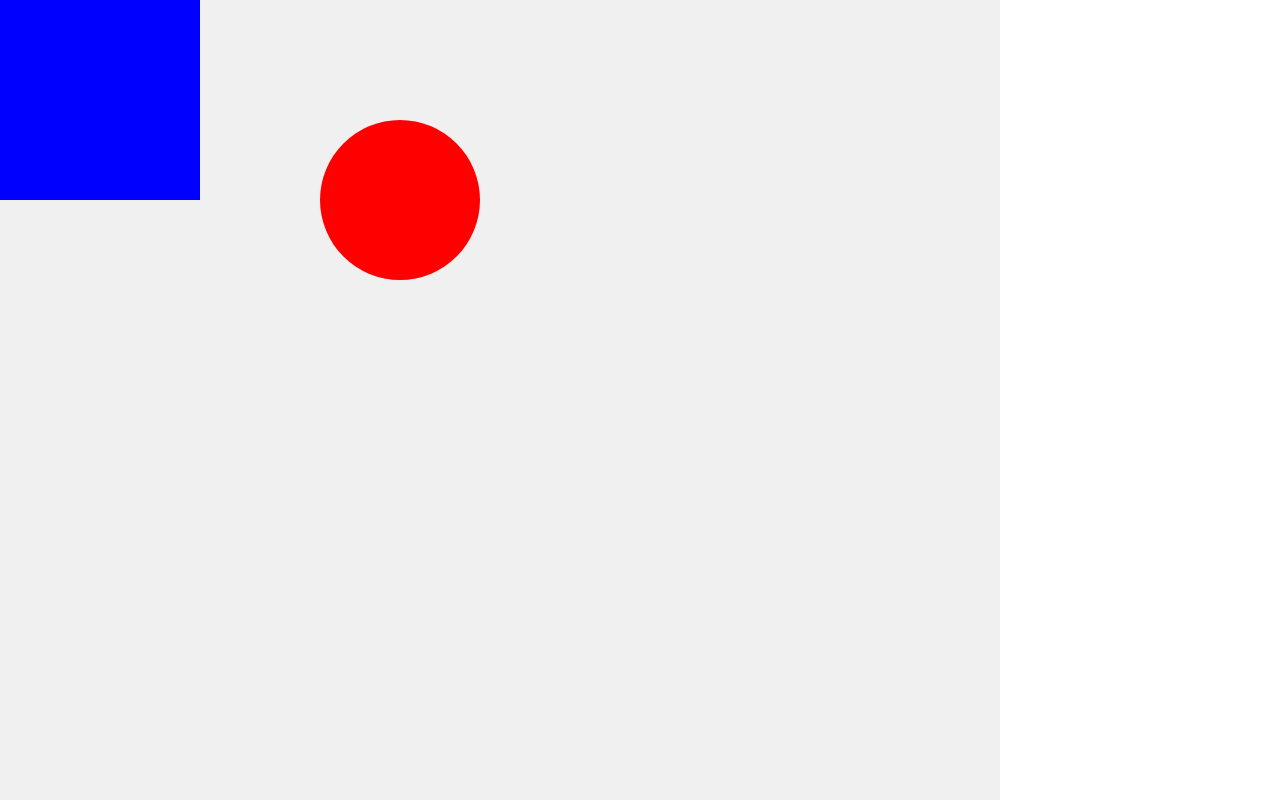
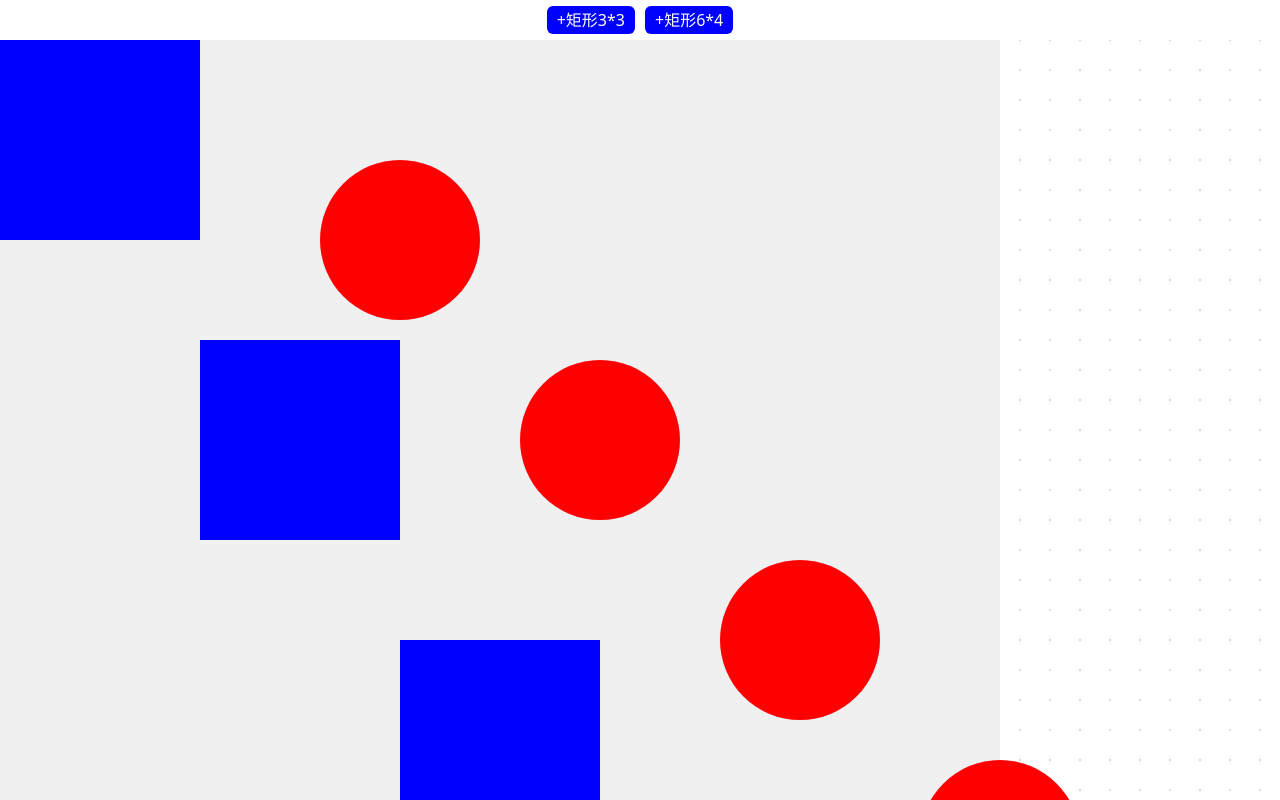
Before and after one commit to ssieie/seat-of-canvas, a Vue app: page / in a window 1280 px wide. Built offline with nearby package versions, Linux system fonts and the light colour scheme.

Commit message:
基础框架调整

```diff
--- a/src/components/HelloWorld.vue
+++ b/src/components/HelloWorld.vue
@@ -35,13 +35,33 @@ onUnmounted(() => {
 </script>
 
 <template>
-  <div class="wrapper" ref="wrapperRef"></div>
+  <div class="btns">
+    <div class="btn">+矩形3*3</div>
+    <div class="btn">+矩形6*4</div>
+  </div>
+  <div class="wrapper" @contextmenu.prevent ref="wrapperRef"></div>
 </template>
 
 <style scoped>
+.btns {
+  height: 40px;
+  display: flex;
+  align-items: center;
+  justify-content: center;
+  gap: 10px;
+}
+
+.btn {
+  background: blue;
+  padding: 2px 10px;
+  color: white;
+  border-radius: 6px;
+  cursor: pointer;
+}
+
 .wrapper {
   width: 100vw;
-  height: 100vh;
+  height: calc(100vh - 40px);
   overflow: hidden;
 }
 </style>
--- a/src/components/script/container/container.ts
+++ b/src/components/script/container/container.ts
@@ -85,12 +85,13 @@ class Container {
       let offsetX = this.transformState.offsetX
       let offsetY = this.transformState.offsetY
 
-      const zoomFactor = 1.1
+      const zoomFactor = 1.09
       const oldScale = scale
       const mouseX = e.offsetX
       const mouseY = e.offsetY
 
       if (e.deltaY < 0) {
+        if (scale > 3) return
         scale *= zoomFactor
       } else {
         scale /= zoomFactor
@@ -101,7 +102,7 @@ class Container {
 
       store.updateState('containerTransformState', {
         ...this.transformState,
-        scale,
+        scale: scale,
         offsetX: mouseX - (mouseX - offsetX) * scaleChange,
         offsetY: mouseY - (mouseY - offsetY) * scaleChange,
       });
--- /dev/null
+++ b/src/components/script/graphic/graphic.types.ts
@@ -0,0 +1,19 @@
+export interface Group {
+  group_id: string;
+  group_name: string;
+  z_index: number;
+  size: number;
+}
+
+type ElementType = 'rectangle' | 'circle' | 'triangle' | 'polygon';
+
+export interface Element {
+  id: string;
+  group_by: string
+  type: ElementType;
+  x: number;
+  y: number;
+  width?: number;
+  height?: number;
+  radius?: number;
+}
--- /dev/null
+++ b/src/components/script/render/drawGrid.ts
@@ -0,0 +1,32 @@
+import {getTransformState} from "../transform/transform.ts";
+
+export default function drawGrid(
+  ctx: CanvasRenderingContext2D,
+  width: number,
+  height: number,
+): void {
+  const {scale: rawScale, offsetX, offsetY} = getTransformState();
+
+  const scale = Math.min(Math.max(rawScale, 0.75), 3); // 限制 scale 在 0.2 ~ 5 之间
+
+  const gridSpacing = 30; // 原始点阵间距
+  let dotRadius = 1;  // 每个点的半径
+  const scaledSpacing = gridSpacing * scale;
+
+  const startX = offsetX % scaledSpacing;
+  const startY = offsetY % scaledSpacing;
+
+  ctx.save();
+  ctx.fillStyle = '#ccc';
+  dotRadius = scale > 1 ? dotRadius * scale : dotRadius;
+
+  for (let x = startX; x < width; x += scaledSpacing) {
+    for (let y = startY; y < height; y += scaledSpacing) {
+      ctx.beginPath();
+      ctx.arc(x, y, dotRadius, 0, Math.PI * 2);
+      ctx.fill();
+    }
+  }
+
+  ctx.restore();
+}
--- a/src/components/script/render/render.ts
+++ b/src/components/script/render/render.ts
@@ -1,6 +1,7 @@
 import type {RenderTargetInstances} from "./render.types.ts";
 import type {Canvaser} from "../core/core.types.ts";
 import behaviorTasksInstance from "../behaviorTasks/behaviorTasks.ts";
+import drawGrid from "./drawGrid.ts";
 
 class Render {
   cvs: HTMLCanvasElement;
@@ -33,6 +34,8 @@ class Render {
 
       this.$.clearRect(0, 0, this.cvs.width, this.cvs.height);
 
+      drawGrid(this.$, this.cvs.width, this.cvs.height)
+
       for (const key in instances) {
         instances[key]?.draw?.();
       }
--- a/src/components/script/runtimeStore/runtimeStore.ts
+++ b/src/components/script/runtimeStore/runtimeStore.ts
@@ -1,9 +1,11 @@
 import type {ContainerTransformState} from "../container/container.type.ts";
+import type {Element, Group} from "../graphic/graphic.types.ts";
 
 
 type RuntimeState = {
   containerTransformState: ContainerTransformState
-
+  group: Group[]
+  element: Element
 };
 
 
@@ -15,7 +17,9 @@ function initRuntimeState(): RuntimeState {
       offsetX: 0,
       offsetY: 0,
       scale: 1,
-    }
+    },
+    group: [],
+    element: []
   }
 }
 
@@ -68,13 +72,13 @@ class RuntimeStore {
   }
 
   // 订阅特定字段
-  subscribe<K extends keyof RuntimeState>(key: K, listener: (val: RuntimeState[K], old: RuntimeState[K]) => void) {
+  subscribe<K extends keyof RuntimeState>(key: K, listener: (val: RuntimeState[K], old: RuntimeState[K]) => void, immediately = false) {
     if (!this.listeners[key]) {
-      this.listeners[key] = new Set();
+      this.listeners[key] = new Set() as Listeners[K];
     }
     this.listeners[key].add(listener);
     // 立即触发一次
-    listener(this.state[key], this.state[key]);
+    immediately && listener(this.state[key], this.state[key]);
   }
 
   // 取消订阅
--- a/src/components/script/test/test.ts
+++ b/src/components/script/test/test.ts
@@ -17,15 +17,21 @@ class Test {
     const screen1 = originToScreen(-1000, -1000);
     ctx.fillRect(screen1.x, screen1.y, scaleSize(2000), scaleSize(2000)) // 背景大点方便拖动
 
+
+    for (let i = 0; i < 100; i++) {
       ctx.fillStyle = 'blue'
-    const screen2 = originToScreen(0, 0);
+      const screen2 = originToScreen(0 + i * 200, 0 + i * 300);
       ctx.fillRect(screen2.x, screen2.y, scaleSize(200), scaleSize(200))
+    }
 
+    for (let i = 0; i < 100; i++) {
       ctx.fillStyle = 'red'
       ctx.beginPath()
-    const screen3 = originToScreen(400, 200);
+      const screen3 = originToScreen(400 + i * 200, 200 + i * 200);
       ctx.arc(screen3.x, screen3.y, scaleSize(80), 0, Math.PI * 2)
       ctx.fill()
+    }
+
   }
 
   clear() {
--- a/src/components/script/transform/transform.ts
+++ b/src/components/script/transform/transform.ts
@@ -2,7 +2,7 @@ import RuntimeStore from "../runtimeStore/runtimeStore.ts";
 
 const store = RuntimeStore.getInstance();
 
-function getTransformState() {
+export function getTransformState() {
   return store.getState('containerTransformState');
 }
 
```
Also changed, not shown: src/components/script/graphic/matrix/matrix.ts (added, +22 -0 lines). Lines whose indentation alone changed are shown as unchanged.
